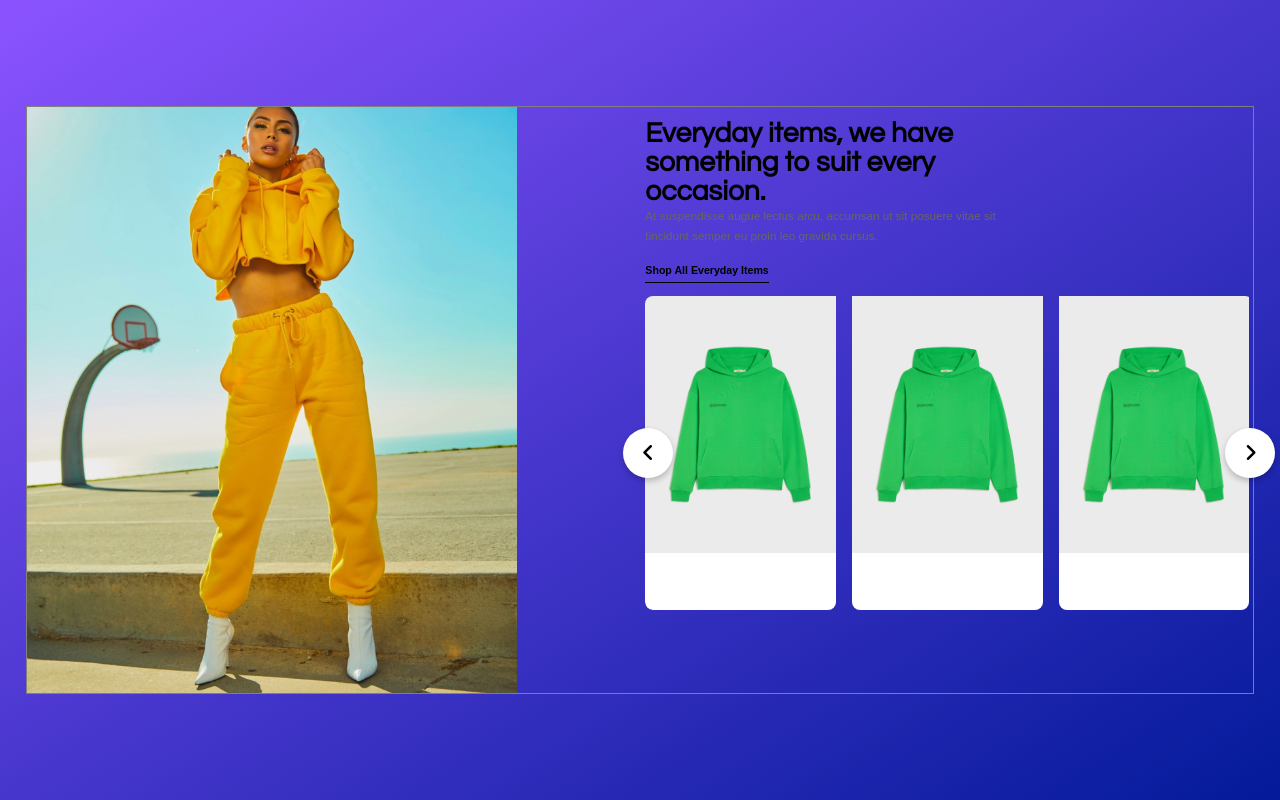
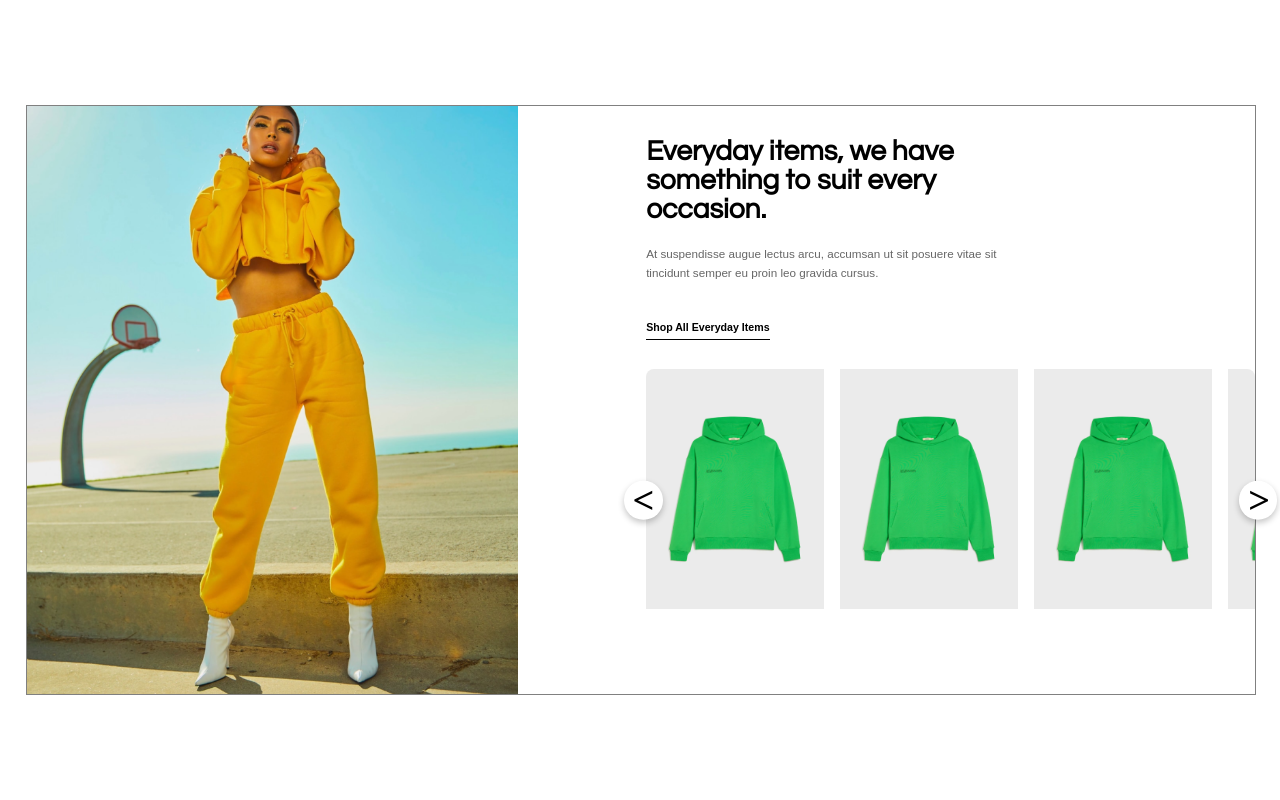
Before and after one commit to atakanhbk/DigiFist-CASE, a plain HTML site: page index.html in a window 1280 px wide. Drawn offline with Linux system fonts and the light colour scheme; a web font is replaced by a local one.

Commit message:
Update wrapper system

```diff
--- a/index.html
+++ b/index.html
@@ -25,7 +25,7 @@
           </div>
           <div class="shopping-part">
             <div class="wrapper">
-              <i id="left" class="fa-solid fa-angle-left"></i>
+              <i id="left"><</i>
               <ul class="carousel">
                 <li class="product-card">
                     <div class="product-img"><img src="images/Product-1.png" alt="img" draggable="false"></div>
@@ -44,7 +44,7 @@
                 </li>
 
               </ul>
-              <i id="right" class="fa-solid fa-angle-right"></i>
+              <i id="right">></i>
             </div>
           </div>
         </div>
--- a/style.css
+++ b/style.css
@@ -77,25 +77,12 @@ body {
 }
 
 .shopping-part {
-  height: 60%;
+  height: 50%;
 }
 
 /* Import Google font - Poppins */
 @import url("https://fonts.googleapis.com/css2?family=Poppins:wght@400;500;600&display=swap");
-* {
-  margin: 0;
-  padding: 0;
-  box-sizing: border-box;
-  font-family: "Poppins", sans-serif;
-}
-body {
-  display: flex;
-  padding: 0 35px;
-  align-items: center;
-  justify-content: center;
-  min-height: 100vh;
-  background: linear-gradient(to left top, #031a9a, #8b53ff);
-}
+
 .wrapper {
   max-width: 1100px;
   width: 100%;
@@ -104,8 +91,8 @@ body {
 }
 .wrapper i {
   top: 50%;
-  height: 50px;
-  width: 50px;
+  height: 3vw;
+  width: 3vw;
   cursor: pointer;
   font-size: 1.25rem;
   position: absolute;
@@ -116,6 +103,11 @@ body {
   box-shadow: 0 3px 6px rgba(0, 0, 0, 0.23);
   transform: translateY(-50%);
   transition: transform 0.1s linear;
+  display: flex;
+  justify-content: center;
+  align-items: center;
+  font-weight: bold;
+  font-size: 3vw;
 }
 .wrapper i:active {
   transform: translateY(-50%) scale(0.85);
@@ -166,17 +158,5 @@ body {
 }
 
 .product-img > img {
-   width: 100%;
-  }
-
-@media screen and (max-width: 900px) {
-  .wrapper .carousel {
-    grid-auto-columns: calc((100% / 2) - 9px);
-  }
+  width: 100%;
 }
-
-@media screen and (max-width: 600px) {
-  .wrapper .carousel {
-    grid-auto-columns: 100%;
-  }
-}
```
